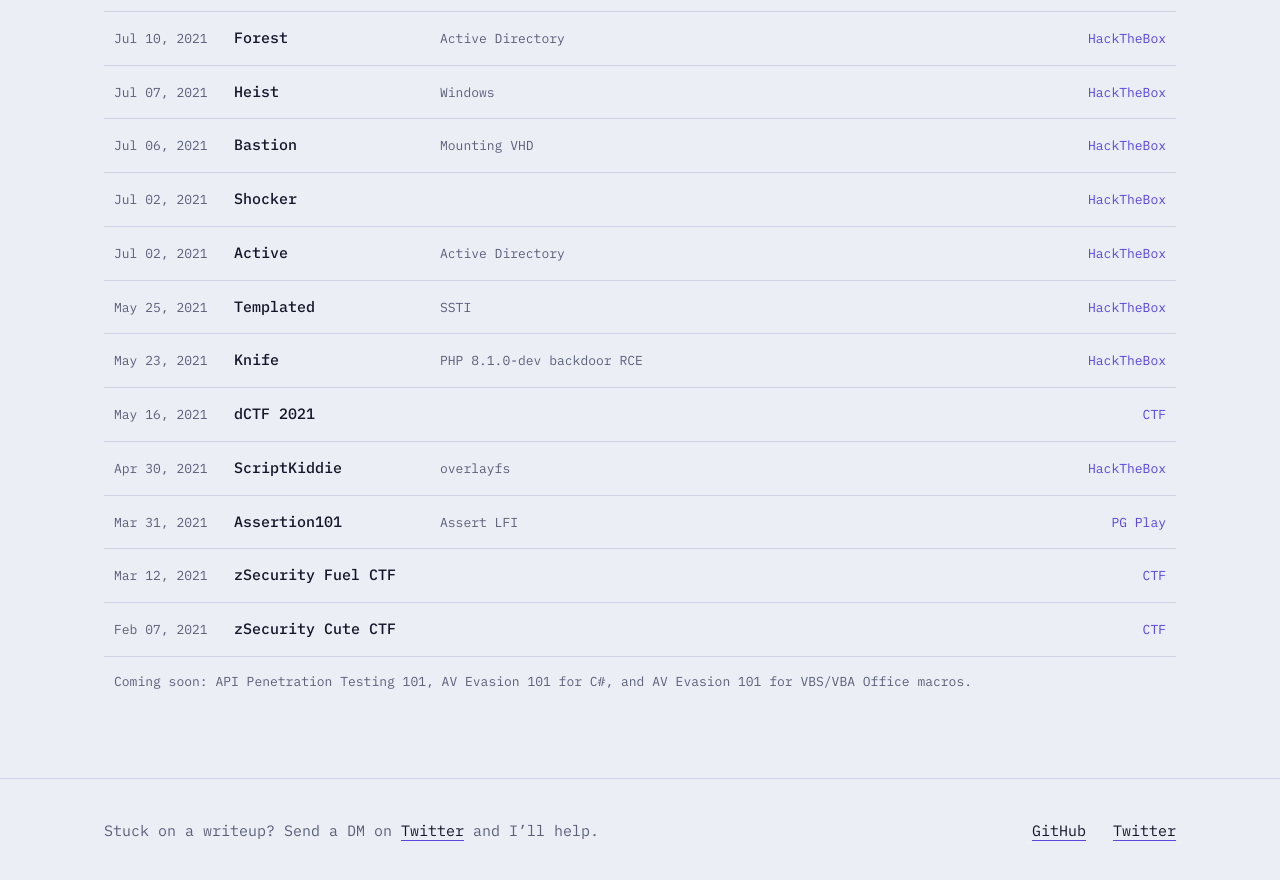
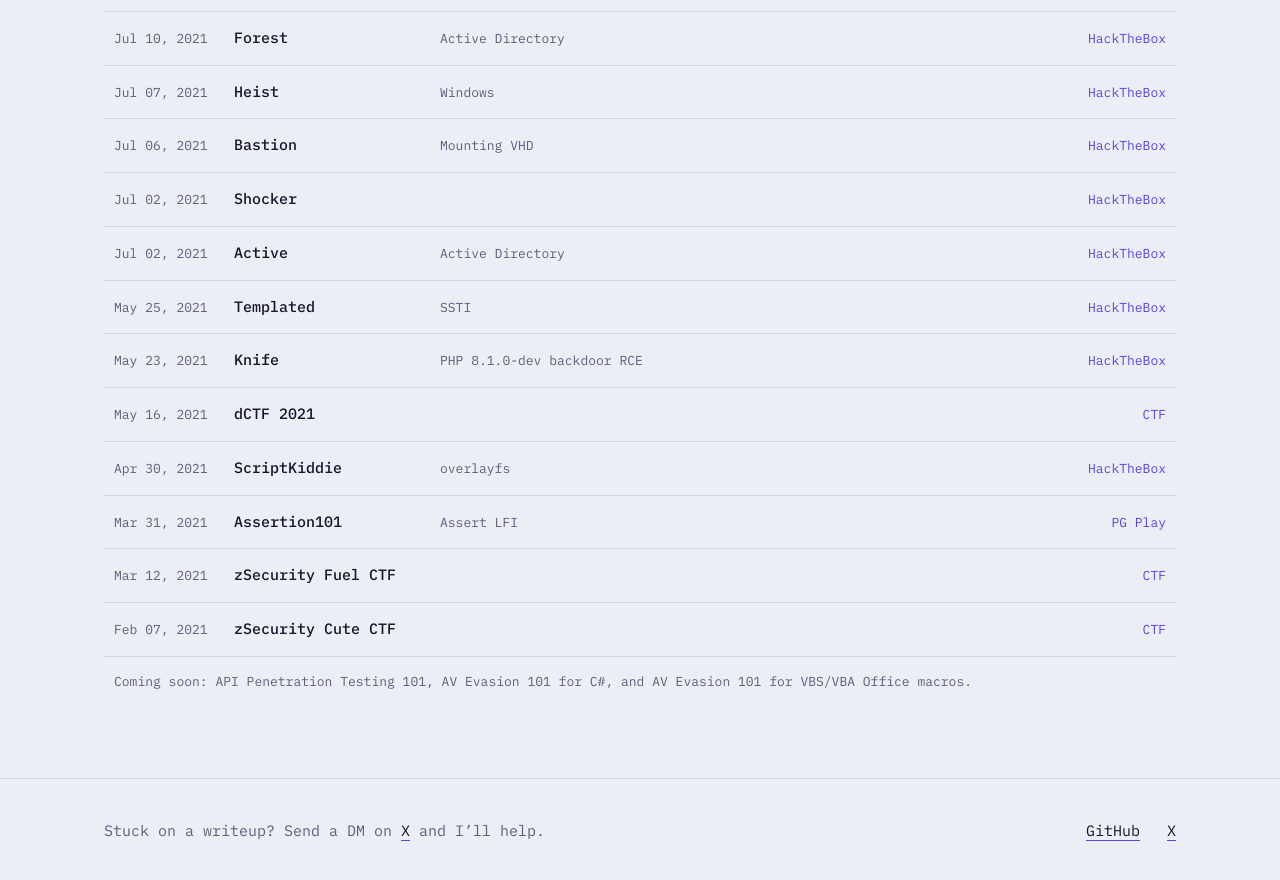
Before and after one commit to Muzec0318/Muzec0318.github.io, a Jekyll site: the page built from index.html, in a window 1280 px wide and 900 px high, scrolled down 2015 px. Shown: the top 880 px of the window. Built offline with Jekyll 4.4.1, drawn with Linux system fonts in a browser that asks for light colours.

Commit message:
Update index.html

```diff
--- a/index.html
+++ b/index.html
@@ -99,8 +99,8 @@ footer a{color:var(--ink);border-bottom:1px solid var(--acc)}
 </div>
 
 <footer><div class="wrap">
-<div>Stuck on a writeup? Send a DM on <a href="https://twitter.com/muzec_saminu">Twitter</a> and I’ll help.</div>
-<div><a href="https://github.com/Muzec0318">GitHub</a> &nbsp; <a href="https://twitter.com/muzec_saminu">Twitter</a></div>
+<div>Stuck on a writeup? Send a DM on <a href="https://X.com/muzecsec">X</a> and I’ll help.</div>
+<div><a href="https://github.com/Muzec0318">GitHub</a> &nbsp; <a href="https://X.com/muzecsec">X</a></div>
 </div></footer>
 
 <script>
@@ -162,11 +162,11 @@ whoami:()=>{pr('Muzec, a.k.a. Saminu Musa Saminu');pr('CTF / red teaming / penet
 certs:()=>{pr('OSEP');pr('OSCP');pr('PNPT')},
 cat:a=>{if(a==='flag.txt')return pr('Permission denied. root only.','h');if(a==='.secret')return pr('ZmxhZ3ttdXplY193YXNfaGVyZX0=');pr('cat: '+a.replace(/</g,'&lt;')+': No such file','h')},
 sudo:()=>pr('muzec is not in the sudoers file. This incident will be reported.','h'),
-flag:a=>a==='flag{muzec_was_here}'?pr('Flag accepted. DM it to me on <a href="https://twitter.com/muzec_saminu">Twitter</a> for a shoutout.'):pr('Wrong flag. Hint: look at hidden files.','h'),
+flag:a=>a==='flag{muzec_was_here}'?pr('Flag accepted. DM it to me on <a href="https://X.com/muzec_saminu">X</a> for a shoutout.'):pr('Wrong flag. Hint: look at hidden files.','h'),
 theme:()=>{const r=document.documentElement,l=getComputedStyle(r).colorScheme==='light';r.dataset.theme=l?'dark':'light';pr('theme: '+r.dataset.theme,'d')},
 ls:a=>{if(a==='-a')return pr('flag.txt  <span class="d">.secret</span>');const L=D.filter(x=>!a||x.p===a);if(!L.length)return pr('ls: unknown platform "'+a+'". Try htb, pg, ctf, web or red.','h');L.forEach(x=>pr(link(x)))},
 open:a=>{const x=D.find(x=>a&&x.n.toLowerCase().includes(a));x?pr('found: '+link(x)):pr('open: nothing matches "'+(a||'')+'". Try ls.','h')},
-contact:()=>pr('<a href="https://twitter.com/muzec_saminu">twitter.com/muzec_saminu</a> · <a href="https://github.com/Muzec0318">github.com/Muzec0318</a>'),
+contact:()=>pr('<a href="https://X.com/muzec_saminu">X.com/muzec_saminu</a> · <a href="https://github.com/Muzec0318">github.com/Muzec0318</a>'),
 clear:()=>{out.innerHTML=''}
 };
 function run(s){
```
